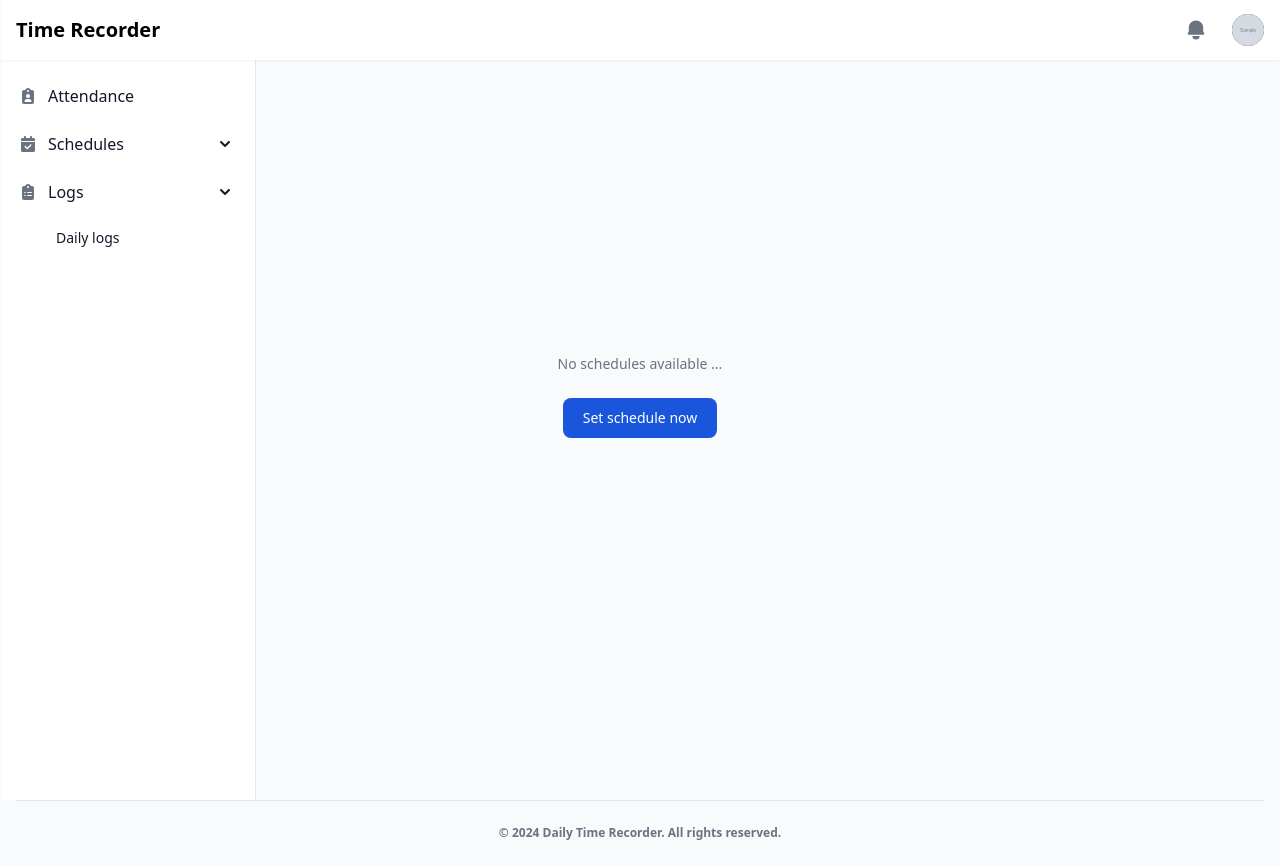
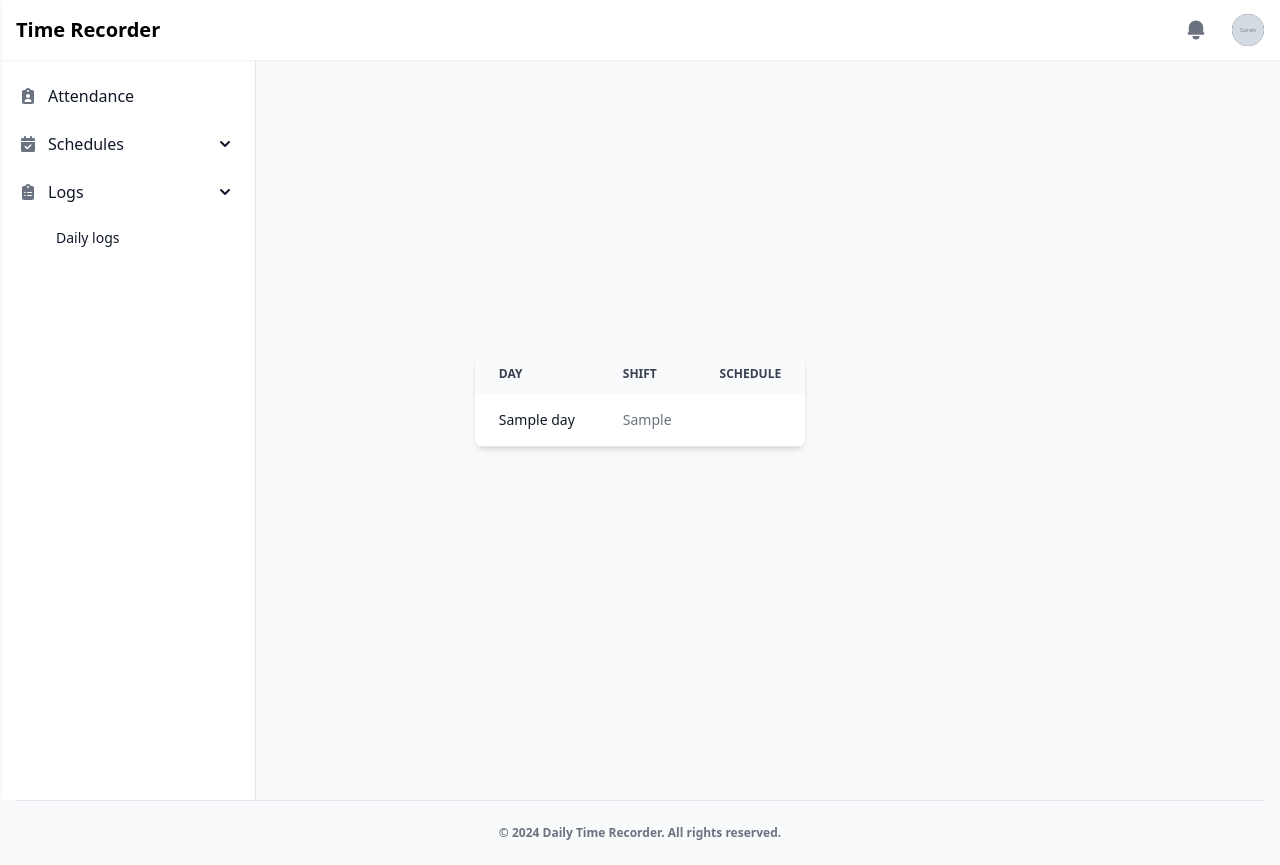
Before and after one commit to syjem/daily-time-recorder-system, a Flask app: template src/templates/time-schedule.html in a window 1280 px wide. Run offline with Flask 3, Linux system fonts and the light colour scheme; the template is opened without the code that fills it: most values are stand-ins (such as "Sample title", 1, 10 or a date in 2020); grey boxes marked "Sample" are stand-in pictures; some libraries are stand-ins or nearby versions.

Commit message:
feat: schedules

```diff
--- a/src/app.py
+++ b/src/app.py
@@ -7,9 +7,9 @@ from flask_migrate import Migrate
 from flask_restful import Api
 
 from config import Config
-from models import db, Users, Passwords, Tokens
+from models import db, Users, Passwords, Schedules, Tokens
 from decorators import login_required, login_required_and_get_user, redirect_to_dashboard
-from helpers import ma, get_user_data, get_employment_data, handle_remember_me_token
+from helpers import ma, get_user_data, get_employment_data, handle_remember_me_token, format_datetime
 
 app = Flask(__name__)
 app.config.from_object(Config)
@@ -115,8 +115,9 @@ def logout():
 def dashboard(user):
 
     first_name, last_name, email, _, _, image = get_user_data(user)
+    formatted_date = format_datetime(datetime.now())
 
-    return render_template("dashboard.html", first_name=first_name, last_name=last_name, email=email, image_src=image)
+    return render_template("dashboard.html", first_name=first_name, last_name=last_name, email=email, image_src=image, date=formatted_date)
 
 
 @app.route('/time-schedule', methods=['GET', 'POST'])
@@ -124,8 +125,16 @@ def dashboard(user):
 def time_schedule(user):
 
     first_name, last_name, email, _, _, image = get_user_data(user)
+    schedules = Schedules.query.filter_by(
+        user_id=user.id).order_by(Schedules.id).all()
 
-    return render_template("time-schedule.html", first_name=first_name, last_name=last_name, email=email, image_src=image)
+    data = [{
+            'day': schedule.day,
+            'day_off': schedule.day_off,
+            'shift_type': schedule.shift_type
+            } for schedule in schedules]
+
+    return render_template("time-schedule.html", first_name=first_name, last_name=last_name, email=email, image_src=image, schedules=data)
 
 
 @app.route('/daily-logs', methods=['GET', 'POST'])
--- a/src/helpers.py
+++ b/src/helpers.py
@@ -128,3 +128,8 @@ def handle_remember_me_token(user_id):
     response.set_cookie('remember_token', remember_token, secure=True,
                         httponly=True, samesite='Lax', max_age=30*24*60*60)
     return response
+
+
+def format_datetime(date):
+    day = date.day
+    return date.strftime(f'%A, %B {day}, %I:%M %p')
--- a/src/models.py
+++ b/src/models.py
@@ -83,8 +83,8 @@ class Schedules(db.Model):
     day = db.Column(db.String(3), CheckConstraint(
         "day IN ('Mon', 'Tue', 'Wed', 'Thu', 'Fri', 'Sat', 'Sun')"), nullable=False)
     day_off = db.Column(db.Boolean, nullable=False)
-    start_time = db.Column(db.Time)
-    end_time = db.Column(db.Time)
+    shift_type = db.Column(db.String(8), CheckConstraint(
+        "shift_type IN ('Opener', 'Regular', 'Closer')"))
 
     __table_args__ = (
         UniqueConstraint('user_id', 'day', name='uix_user_day'),
--- a/src/static/dist/css/index.css
+++ b/src/static/dist/css/index.css
@@ -1792,6 +1804,10 @@ input:checked + .toggle-bg {
   overflow: hidden;
 }
 
+.overflow-x-auto {
+  overflow-x: auto;
+}
+
 .overflow-y-auto {
   overflow-y: auto;
 }
@@ -3137,6 +3238,18 @@ div[data-category='success'] {
     margin-left: calc(1rem * calc(1 - var(--tw-space-x-reverse)));
   }
 
+  .sm\:rounded-lg {
+    border-radius: 0.5rem;
+  }
+
+  .sm\:border-b-0 {
+    border-bottom-width: 0px;
+  }
+
+  .sm\:border-r {
+    border-right-width: 1px;
+  }
+
   .sm\:p-6 {
     padding: 1.5rem;
   }
--- a/src/static/js/constants.js
+++ b/src/static/js/constants.js
@@ -31,6 +31,7 @@ export const schedules = [
       id: 'monday',
       name: 'Mon',
       type: 'checkbox',
+      container: 'container-monday',
     },
   },
   {
@@ -38,6 +39,7 @@ export const schedules = [
       id: 'tuesday',
       name: 'Tue',
       type: 'checkbox',
+      container: 'container-tuesday',
     },
   },
   {
@@ -45,6 +47,7 @@ export const schedules = [
       id: 'wednesday',
       name: 'Wed',
       type: 'checkbox',
+      container: 'container-wednesday',
     },
   },
   {
@@ -52,6 +55,7 @@ export const schedules = [
       id: 'thursday',
       name: 'Thu',
       type: 'checkbox',
+      container: 'container-thursday',
     },
   },
   {
@@ -59,6 +63,7 @@ export const schedules = [
       id: 'friday',
       name: 'Fri',
       type: 'checkbox',
+      container: 'container-friday',
     },
   },
   {
@@ -70,3 +75,5 @@ export const schedules = [
     },
   },
 ];
+
+export const shiftType = ['Opener', 'Regular', 'Closer'];
--- a/src/static/js/scheduler-component.js
+++ b/src/static/js/scheduler-component.js
@@ -8,7 +8,7 @@ schedules.forEach((item) => {
 
   const scheduleHTML = `
         <div class="mb-5" id="${schedule.container}">
-            <div class="flex items-center justify-between gap-3 sm:gap-5">
+            <div class="flex items-center justify-between gap-3">
                 <div class="flex items-center min-w-[4rem]">
                     <input
                         id="${schedule.id}"
@@ -22,30 +22,26 @@ schedules.forEach((item) => {
                     >
                 </div>
 
-                <div class="w-full max-w-[7.5rem]">
-                    <label for="start-time-${schedule.id}" class="sr-only">Start time:</label>
-                    <div class="relative">
-                        <input
-                            type="time"
-                            id="start-time-${schedule.id}"
-                            name="start-time-${schedule.id}"
-                            class="bg-gray-50 border leading-none border-gray-300 text-gray-900 text-sm rounded-lg focus:ring-blue-500 focus:border-blue-500 block w-full p-2.5 dark:bg-gray-700 dark:border-gray-600 dark:placeholder-gray-400 dark:text-white dark:focus:ring-blue-500 dark:focus:border-blue-500"
-                            value="00:00"
-                            required />
-                    </div>
-                </div>
-                <div class="w-full max-w-[7.5rem]">
-                    <label for="end-time-${schedule.id}" class="sr-only">End time:</label>
-                    <div class="relative">
-                        <input
-                            type="time"
-                            id="end-time-${schedule.id}"
-                            name="end-time-${schedule.id}"
-                            class="bg-gray-50 border leading-none border-gray-300 text-gray-900 text-sm rounded-lg focus:ring-blue-500 focus:border-blue-500 block w-full p-2.5 dark:bg-gray-700 dark:border-gray-600 dark:placeholder-gray-400 dark:text-white dark:focus:ring-blue-500 dark:focus:border-blue-500"
-                            value="00:00"
-                            required />
-                    </div>
-                </div>
+                <ul data-lists="radio" class="items-center w-full text-sm font-medium text-gray-900 bg-white border border-gray-200 rounded-lg sm:flex dark:bg-gray-700 dark:border-gray-600 dark:text-white opacity-[0.5]">
+                    <li class="w-full border-b border-gray-200 sm:border-b-0 sm:border-r dark:border-gray-600">
+                        <div class="flex items-center ps-3">
+                            <input disabled id="${schedule.id}_opener" type="radio" value="Opener" name="${schedule.id}" class="schedule-radio w-4 h-4 text-blue-600 bg-gray-100 border-gray-300 focus:ring-blue-500 dark:focus:ring-blue-600 dark:ring-offset-gray-700 dark:focus:ring-offset-gray-700 focus:ring-2 dark:bg-gray-600 dark:border-gray-500">
+                            <label for="${schedule.id}_opener" class="w-full py-3 ms-2 text-sm font-medium text-gray-900 dark:text-gray-300">Opener</label>
+                        </div>
+                    </li>
+                    <li class="w-full border-b border-gray-200 sm:border-b-0 sm:border-r dark:border-gray-600">
+                        <div class="flex items-center ps-3">
+                            <input disabled id="${schedule.id}_regular" type="radio" value="Regular" name="${schedule.id}" class="schedule-radio w-4 h-4 text-blue-600 bg-gray-100 border-gray-300 focus:ring-blue-500 dark:focus:ring-blue-600 dark:ring-offset-gray-700 dark:focus:ring-offset-gray-700 focus:ring-2 dark:bg-gray-600 dark:border-gray-500">
+                            <label for="${schedule.id}_regular" class="w-full py-3 ms-2 text-sm font-medium text-gray-900 dark:text-gray-300">Regular</label>
+                        </div>
+                    </li>
+                    <li class="w-full border-b border-gray-200 sm:border-b-0 sm:border-r dark:border-gray-600">
+                        <div class="flex items-center ps-3">
+                            <input disabled id="${schedule.id}_closer" type="radio" value="Closer" name="${schedule.id}" class="schedule-radio w-4 h-4 text-blue-600 bg-gray-100 border-gray-300 focus:ring-blue-500 dark:focus:ring-blue-600 dark:ring-offset-gray-700 dark:focus:ring-offset-gray-700 focus:ring-2 dark:bg-gray-600 dark:border-gray-500">
+                            <label for="${schedule.id}_closer" class="w-full py-3 ms-2 text-sm font-medium text-gray-900 dark:text-gray-300">Closer</label>
+                        </div>
+                    </li>
+                </ul>
             </div>
         </div>
     `;
--- a/src/static/js/time-schedule.js
+++ b/src/static/js/time-schedule.js
@@ -1,77 +1,6 @@
 import { schedules } from './constants.js';
+import { renderToast } from './toast.js';
 
-const setBusinessDays = () => {
-  const checkbox = document.getElementById('business-days');
-  const monday = document.getElementById('monday');
-  const tuesday = document.getElementById('tuesday');
-  const wednesday = document.getElementById('wednesday');
-  const thursday = document.getElementById('thursday');
-  const friday = document.getElementById('friday');
-  const saturday = document.getElementById('saturday');
-  const sunday = document.getElementById('sunday');
-  const startTimeSaturday = document.getElementById('start-time-saturday');
-  const endTimeSaturday = document.getElementById('end-time-saturday');
-  const startTimeSunday = document.getElementById('start-time-sunday');
-  const endTimeSunday = document.getElementById('end-time-sunday');
-
-  const containerSaturday = document.getElementById('container-saturday');
-  const containerSunday = document.getElementById('container-sunday');
-
-  const weekdays = [monday, tuesday, wednesday, thursday, friday];
-  const toggleDisableElements = [
-    saturday,
-    startTimeSaturday,
-    endTimeSaturday,
-    sunday,
-    startTimeSunday,
-    endTimeSunday,
-  ];
-
-  checkbox.addEventListener('change', () => {
-    if (checkbox.checked) {
-      saturday.checked = false;
-      sunday.checked = false;
-
-      checkElements(weekdays);
-      disableElements(toggleDisableElements);
-
-      containerSaturday.style.opacity = '0.4';
-      containerSunday.style.opacity = '0.4';
-    } else {
-      uncheckElements(weekdays);
-      enableElements(toggleDisableElements);
-
-      containerSaturday.style.opacity = '1';
-      containerSunday.style.opacity = '1';
-    }
-  });
-
-  const checkElements = (elements) => {
-    elements.forEach((element) => {
-      element.checked = true;
-    });
-  };
-
-  const uncheckElements = (elements) => {
-    elements.forEach((element) => {
-      element.checked = false;
-    });
-  };
-
-  const disableElements = (elements) => {
-    elements.forEach((element) => {
-      element.setAttribute('disabled', true);
-    });
-  };
-
-  const enableElements = (elements) => {
-    elements.forEach((element) => {
-      element.removeAttribute('disabled', true);
-    });
-  };
-};
-
-setBusinessDays();
 
 const submitForm = () => {
   const form = document.getElementById('form');
@@ -86,29 +15,28 @@ const submitForm = () => {
       const schedule = item[key];
 
       const checkbox = document.getElementById(schedule.id);
-      const startTime = document.getElementById(
-        `start-time-${schedule.id}`
-      ).value;
-      const endTime = document.getElementById(`end-time-${schedule.id}`).value;
+      const selectedRadio = document.querySelector(
+        `input[name=${schedule.id}]:checked`
+      );
+      const shiftType = selectedRadio ? selectedRadio.value : null;
 
       if (checkbox.checked) {
         formData.push({
           day: schedule.name,
           day_off: false,
-          start_time: startTime,
-          end_time: endTime,
+          shift_type: shiftType,
         });
       } else {
         formData.push({
           day: schedule.name,
           day_off: true,
-          start_time: null,
-          end_time: null,
+          shift_type: null,
         });
       }
     });
 
-    const response = await fetch('/sample', {
+    // Send form data to the server
+    const response = await fetch('/api/sample', {
       method: 'POST',
       headers: {
         'Content-Type': 'application/json',
@@ -117,10 +45,39 @@ const submitForm = () => {
     });
 
     const data = await response.json();
+    renderToast(data.message)
     console.log(data);
+  });
+};
 
-    // console.log(JSON.parse(JSON.stringify(formData)));
+const enableCheckboxOnCheck = () => {
+  schedules.forEach((item) => {
+    const key = Object.keys(item)[0];
+    const schedule = item[key];
+
+    const checkbox = document.getElementById(schedule.id);
+    const ul = document.querySelector(
+      `#${schedule.container} ul[data-lists="radio"]`
+    );
+    const radioInputs = document.querySelectorAll(
+      `#${schedule.container} .schedule-radio`
+    );
+
+    checkbox.addEventListener('change', () => {
+      if (checkbox.checked) {
+        ul.classList.remove('opacity-[0.5]');
+        radioInputs.forEach((radio) => {
+          radio.disabled = false;
+        });
+      } else {
+        ul.classList.add('opacity-[0.5]');
+        radioInputs.forEach((radio) => {
+          radio.disabled = true;
+        });
+      }
+    });
   });
 };
 
 submitForm();
+enableCheckboxOnCheck();
--- a/src/templates/dashboard.html
+++ b/src/templates/dashboard.html
@@ -5,6 +5,10 @@ main %}
   "includes/dashboard-sidebar.html" %}
   <main
     class="p-4 h-auto mt-[76px] max-w-[calc(1440px_-_15rem)] md:ml-60 2xl:mx-auto 2xl:px-8">
+    <div class="text-gray-950 dark:text-white mb-4">
+      <h3 class="text-2xl font-semibold p-0 m-0">Today</h3>
+      <p id="date-time">{{ date }}</p>
+    </div>
     <div class="grid grid-cols-1 sm:grid-cols-2 lg:grid-cols-4 gap-4 mb-4">
       <div
         class="border-2 border-dashed border-gray-300 rounded-lg dark:border-gray-600 h-32 md:h-64"></div>
--- /dev/null
+++ b/src/templates/includes/sched_headers.html
@@ -0,0 +1,25 @@
+<h5
+  id="drawer-label"
+  class="inline-flex items-center mb-4 text-base py-1 font-semibold text-gray-500 uppercase dark:text-gray-400">
+  Set Schedule
+</h5>
+<button
+  type="button"
+  data-drawer-hide="drawer-timepicker"
+  aria-controls="drawer-timepicker"
+  class="text-gray-400 bg-transparent hover:bg-gray-200 hover:text-gray-900 rounded-lg text-sm w-8 h-8 absolute top-2.5 end-2.5 inline-flex items-center justify-center dark:hover:bg-gray-600 dark:hover:text-white">
+  <svg
+    class="w-3 h-3"
+    aria-hidden="true"
+    xmlns="http://www.w3.org/2000/svg"
+    fill="none"
+    viewBox="0 0 14 14">
+    <path
+      stroke="currentColor"
+      stroke-linecap="round"
+      stroke-linejoin="round"
+      stroke-width="2"
+      d="m1 1 6 6m0 0 6 6M7 7l6-6M7 7l-6 6" />
+  </svg>
+  <span class="sr-only">Close menu</span>
+</button>
--- /dev/null
+++ b/src/templates/includes/sched_submit_btns.html
@@ -0,0 +1,13 @@
+<div class="grid grid-cols-2 gap-4 bottom-4 left-0 w-full md:px-4 absolute">
+  <button
+    type="button"
+    data-drawer-hide="drawer-timepicker"
+    class="py-2.5 px-5 text-sm font-medium text-gray-900 focus:outline-none bg-white rounded-lg border border-gray-200 hover:bg-gray-100 hover:text-blue-700 focus:z-10 focus:ring-4 focus:ring-gray-100 dark:focus:ring-gray-700 dark:bg-gray-800 dark:text-gray-400 dark:border-gray-600 dark:hover:text-white dark:hover:bg-gray-700">
+    Close
+  </button>
+  <button
+    type="submit"
+    class="text-white w-full inline-flex items-center justify-center bg-blue-700 hover:bg-blue-800 focus:ring-4 focus:outline-none focus:ring-blue-300 font-medium rounded-lg text-sm px-5 py-2.5 text-center dark:bg-blue-600 dark:hover:bg-blue-700 dark:focus:ring-blue-800">
+    Save all
+  </button>
+</div>
--- a/src/templates/time-schedule.html
+++ b/src/templates/time-schedule.html
@@ -6,6 +6,7 @@ block main %}
     {% include "includes/dashboard-header.html" %}
     <main
       class="flex-1 p-6 md:p-8 flex flex-col gap-6 justify-center items-center">
+      {% if not schedules %}
       <p class="text-sm text-gray-500 dark:text-gray-400 font-normal">
         No schedules available ...
       </p>
@@ -20,76 +21,63 @@ block main %}
           Set schedule now
         </button>
       </div>
+      {% else %}
+      <section class="text-white">
+        <div class="relative overflow-x-auto shadow-md sm:rounded-lg">
+          <table
+            class="w-full text-sm text-left rtl:text-right text-gray-500 dark:text-gray-400">
+            <thead
+              class="text-xs text-gray-700 uppercase bg-gray-50 dark:bg-gray-700 dark:text-gray-400">
+              <tr>
+                <th scope="col" class="px-6 py-3">Day</th>
+                <th scope="col" class="px-6 py-3">Shift</th>
+                <th scope="col" class="px-6 py-3">Schedule</th>
+              </tr>
+            </thead>
+            <tbody>
+              {% for schedule in schedules %}
+              <tr
+                class="bg-white border-b hover:bg-gray-50 dark:bg-gray-800 dark:border-gray-700 dark:hover:bg-gray-600">
+                <th
+                  scope="row"
+                  class="px-6 py-4 font-medium text-gray-900 whitespace-nowrap dark:text-white">
+                  {{ schedule.day }}
+                </th>
+
+                {% if schedule.day_off == True %}
+                <td class="px-6 py-4">Day off</td>
+                {% else %}
+                <td class="px-6 py-4">{{ schedule.shift_type }}</td>
+                {% endif %} {% if schedule.shift_type == 'Opener' %}
+                <td class="px-6 py-4">6:00 AM - 3:00 PM</td>
+                {% elif schedule.shift_type == 'Regular' %}
+                <td class="px-6 py-4">8:30 AM - 5:30 PM</td>
+                {% elif schedule.shift_type == 'Closer' %}
+                <td class="px-6 py-4">1:00 PM - 10:00 PM</td>
+                {% else %}
+                <td class="px-6 py-4"></td>
+                {% endif %}
+              </tr>
+              {% endfor %}
+            </tbody>
+          </table>
+        </div>
+      </section>
+      {% endif %}
       <!-- drawer component -->
       <div
         id="drawer-timepicker"
-        class="fixed top-0 left-0 z-[51] h-screen p-4 overflow-y-auto transition-transform -translate-x-full bg-white max-w-96 dark:bg-gray-800 shadow"
+        class="fixed top-0 left-0 z-[51] h-screen p-4 overflow-y-auto transition-transform -translate-x-full bg-white w-full max-w-sm dark:bg-gray-800 shadow"
         tabindex="-1"
         aria-labelledby="drawer-timepicker-label">
-        <h5
-          id="drawer-label"
-          class="inline-flex items-center mb-4 text-base py-1 font-semibold text-gray-500 uppercase dark:text-gray-400">
-          Set Schedule
-        </h5>
-        <button
-          type="button"
-          data-drawer-hide="drawer-timepicker"
-          aria-controls="drawer-timepicker"
-          class="text-gray-400 bg-transparent hover:bg-gray-200 hover:text-gray-900 rounded-lg text-sm w-8 h-8 absolute top-2.5 end-2.5 inline-flex items-center justify-center dark:hover:bg-gray-600 dark:hover:text-white">
-          <svg
-            class="w-3 h-3"
-            aria-hidden="true"
-            xmlns="http://www.w3.org/2000/svg"
-            fill="none"
-            viewBox="0 0 14 14">
-            <path
-              stroke="currentColor"
-              stroke-linecap="round"
-              stroke-linejoin="round"
-              stroke-width="2"
-              d="m1 1 6 6m0 0 6 6M7 7l6-6M7 7l-6 6" />
-          </svg>
-          <span class="sr-only">Close menu</span>
-        </button>
-        <div
-          class="rounded-lg border-[2px] border-blue-300 bg-gray-50 px-4 py-3 dark:border-gray-600 dark:bg-gray-700 mb-4 shadow-sm">
-          <div class="flex justify-between items-center">
-            <span class="text-gray-900 dark:text-white text-base font-medium"
-              >Weekdays</span
-            >
-            <label class="inline-flex items-center cursor-pointer">
-              <input
-                type="checkbox"
-                value=""
-                name="business-days"
-                id="business-days"
-                class="sr-only peer" />
-              <div
-                class="relative w-11 h-6 bg-gray-200 rounded-full peer peer-focus:ring-4 peer-focus:ring-blue-300 dark:peer-focus:ring-blue-800 dark:bg-gray-600 peer-checked:after:translate-x-full rtl:peer-checked:after:-translate-x-full peer-checked:after:border-white after:content-[''] after:absolute after:top-0.5 after:start-[2px] after:bg-white after:border-gray-300 after:border after:rounded-full after:h-5 after:w-5 after:transition-all dark:border-gray-600 peer-checked:bg-blue-600"></div>
-              <span class="sr-only">Weekdays</span>
-            </label>
-          </div>
-        </div>
-        <form id="form">
+        {% include "includes/sched_headers.html" %}
+        <form id="form" class="mt-5" method="POST">
           <script
             type="module"
             src="{{url_for('static',filename='js/scheduler-component.js')}}"></script>
 
           <!-- Submit buttons -->
-          <div
-            class="grid grid-cols-2 gap-4 bottom-4 left-0 w-full md:px-4 absolute">
-            <button
-              type="button"
-              data-drawer-hide="drawer-timepicker"
-              class="py-2.5 px-5 text-sm font-medium text-gray-900 focus:outline-none bg-white rounded-lg border border-gray-200 hover:bg-gray-100 hover:text-blue-700 focus:z-10 focus:ring-4 focus:ring-gray-100 dark:focus:ring-gray-700 dark:bg-gray-800 dark:text-gray-400 dark:border-gray-600 dark:hover:text-white dark:hover:bg-gray-700">
-              Close
-            </button>
-            <button
-              type="submit"
-              class="text-white w-full inline-flex items-center justify-center bg-blue-700 hover:bg-blue-800 focus:ring-4 focus:outline-none focus:ring-blue-300 font-medium rounded-lg text-sm px-5 py-2.5 text-center dark:bg-blue-600 dark:hover:bg-blue-700 dark:focus:ring-blue-800">
-              Save all
-            </button>
-          </div>
+          {% include "includes/sched_submit_btns.html" %}
         </form>
       </div>
     </main>
```
Also changed, not shown: other parts of src/static/dist/css/index.css (+101 -0 lines), src/apis.py (+33 -1 lines).
